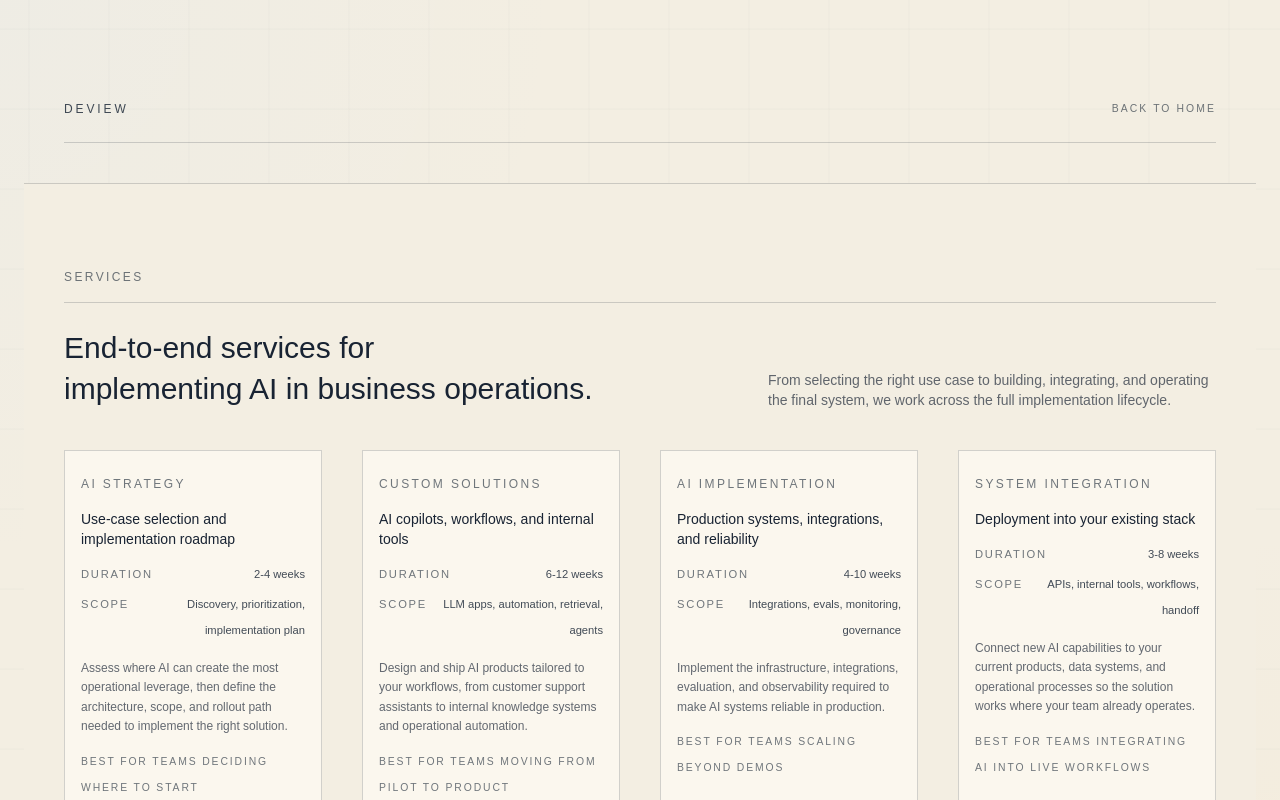
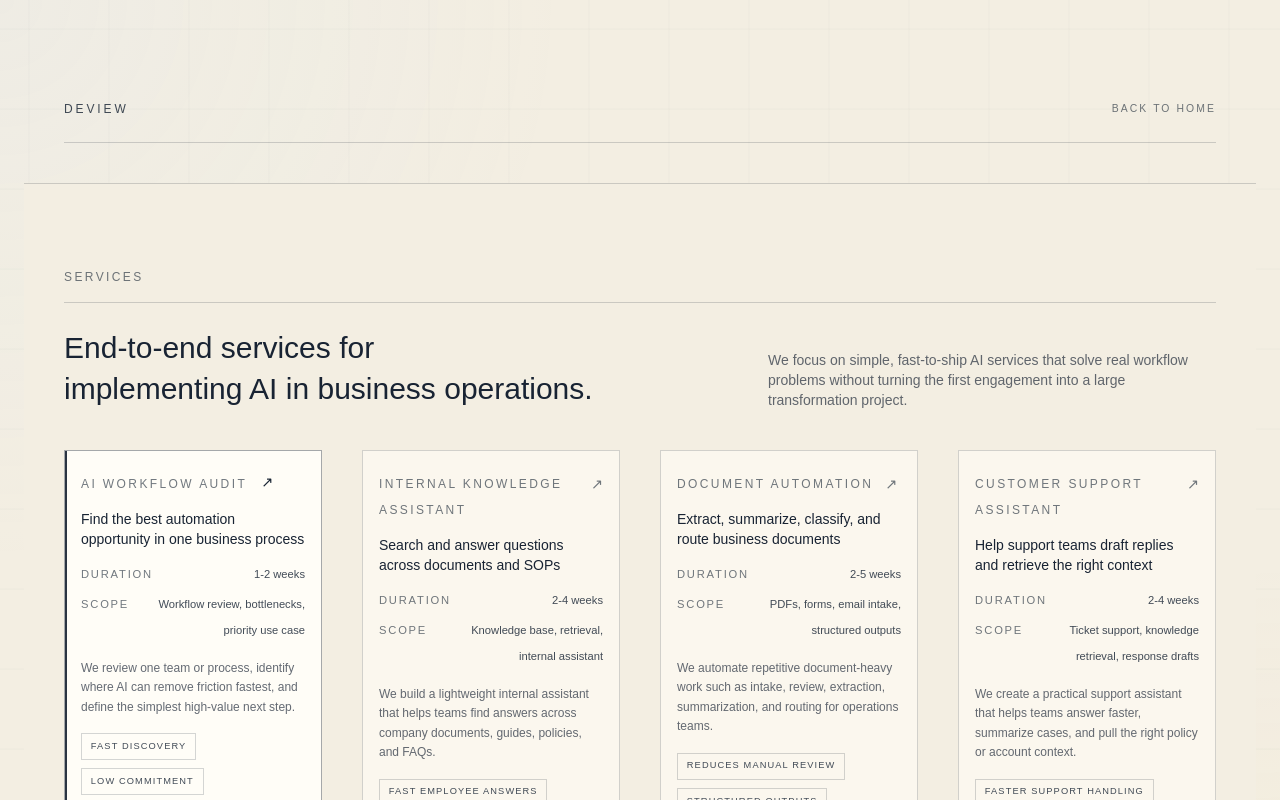
Before and after one commit to artemiusradin-png/deview-website, a Next.js app: page /services in a window 1280 px wide. Shown: the top 800 px of the page. Built offline with nearby package versions, Linux system fonts and the light colour scheme.

Commit message:
Simplify services offerings

```diff
--- a/components/HomeServicesSection.tsx
+++ b/components/HomeServicesSection.tsx
@@ -1,5 +1,6 @@
 "use client";
 
+import { useState } from "react";
 import { motion } from "framer-motion";
 import { homeSectionCardMotion, homeSectionReveal, homeSectionStagger } from "@/lib/home-section-motion";
 import { homeServices } from "@/lib/services";
@@ -10,6 +11,8 @@ type HomeServicesSectionProps = {
 };
 
 export function HomeServicesSection({ variant = "home" }: HomeServicesSectionProps) {
+  const [activeServiceId, setActiveServiceId] = useState(homeServices[0].id);
+
   return (
     <section
       id={variant === "home" ? "services" : undefined}
@@ -30,8 +33,8 @@ export function HomeServicesSection({ variant = "home" }: HomeServicesSectionPro
               implementing AI in business operations.
             </h2>
             <p className="max-w-md text-[0.8rem] text-[var(--text-muted)] md:text-sm">
-              From selecting the right use case to building, integrating, and operating the final system, we work across
-              the full implementation lifecycle.
+              We focus on simple, fast-to-ship AI services that solve real workflow problems without turning the first
+              engagement into a large transformation project.
             </p>
           </div>
         </div>
@@ -48,10 +51,38 @@ export function HomeServicesSection({ variant = "home" }: HomeServicesSectionPro
               key={service.id}
               variants={homeSectionCardMotion}
               transition={{ duration: 0.45 }}
-              whileHover={{ y: -4, borderColor: "rgba(240, 240, 250, 0.32)" }}
-              className="panel panel-interactive border border-[var(--white-20)] bg-[var(--surface)] px-4 py-5"
+              whileHover={{ y: -4 }}
+              onMouseEnter={() => setActiveServiceId(service.id)}
+              className={`group panel panel-interactive relative overflow-hidden border px-4 py-5 transition-all duration-200 ${
+                activeServiceId === service.id
+                  ? "border-[var(--white-40)] bg-[var(--surface-elevated)] shadow-[0_20px_45px_rgba(0,0,0,0.14)]"
+                  : "border-[var(--white-20)] bg-[var(--surface)]"
+              }`}
             >
-              <p className="section-label mb-3 text-[0.6rem]">{service.label}</p>
+              <span
+                aria-hidden="true"
+                className={`absolute inset-y-0 left-0 w-[2px] transition-opacity duration-200 ${
+                  activeServiceId === service.id ? "bg-[var(--white-90)] opacity-100" : "bg-[var(--white-40)] opacity-0"
+                }`}
+              />
+              <button
+                type="button"
+                onClick={() => setActiveServiceId(service.id)}
+                className="flex w-full flex-col border-0 bg-transparent p-0 text-left text-inherit"
+                aria-pressed={activeServiceId === service.id}
+              >
+                <div className="mb-3 flex items-start justify-between gap-3">
+                  <p className="section-label text-[0.6rem]">{service.label}</p>
+                  <span
+                    className={`text-[0.9rem] transition-all duration-200 ${
+                      activeServiceId === service.id
+                        ? "translate-x-[2px] -translate-y-[2px] text-[var(--white-100)]"
+                        : "text-[var(--white-60)]"
+                    }`}
+                  >
+                    ↗
+                  </span>
+                </div>
                 <p className="mb-3 text-sm text-[var(--white-100)]">{service.title}</p>
                 <div className="mb-4 space-y-1 text-[0.7rem] text-[var(--white-80)]">
                   <div className="flex justify-between gap-2">
@@ -63,8 +94,19 @@ export function HomeServicesSection({ variant = "home" }: HomeServicesSectionPro
                     <span className="text-right">{service.scope}</span>
                   </div>
                 </div>
-              <p className="mb-3 text-[0.75rem] leading-relaxed text-[var(--text-muted)]">{service.body}</p>
+                <p className="mb-4 text-[0.75rem] leading-relaxed text-[var(--text-muted)]">{service.body}</p>
+                <div className="mb-4 flex flex-wrap gap-2">
+                  {service.bullets.map((bullet) => (
+                    <span
+                      key={bullet}
+                      className="inline-flex min-h-[1.7rem] items-center whitespace-nowrap border border-[var(--white-20)] px-[0.55rem] py-[0.22rem] text-[0.58rem] leading-none tracking-[0.12em] text-[var(--white-80)] uppercase"
+                    >
+                      {bullet}
+                    </span>
+                  ))}
+                </div>
                 <p className="text-[0.65rem] uppercase tracking-[0.18em] text-[var(--white-60)]">{service.status}</p>
+              </button>
             </motion.article>
           ))}
         </motion.div>
--- a/lib/services.ts
+++ b/lib/services.ts
@@ -1,38 +1,42 @@
 export const homeServices = [
   {
-    label: "AI STRATEGY",
-    title: "Use-case selection and implementation roadmap",
-    duration: "2-4 weeks",
-    scope: "Discovery, prioritization, implementation plan",
-    body: "Assess where AI can create the most operational leverage, then define the architecture, scope, and rollout path needed to implement the right solution.",
+    label: "AI WORKFLOW AUDIT",
+    title: "Find the best automation opportunity in one business process",
+    duration: "1-2 weeks",
+    scope: "Workflow review, bottlenecks, priority use case",
+    body: "We review one team or process, identify where AI can remove friction fastest, and define the simplest high-value next step.",
     status: "Best for teams deciding where to start",
-    id: "strategy",
+    id: "workflow-audit",
+    bullets: ["Fast discovery", "Low commitment", "Clear implementation next step"],
   },
   {
-    label: "CUSTOM SOLUTIONS",
-    title: "AI copilots, workflows, and internal tools",
-    duration: "6-12 weeks",
-    scope: "LLM apps, automation, retrieval, agents",
-    body: "Design and ship AI products tailored to your workflows, from customer support assistants to internal knowledge systems and operational automation.",
-    status: "Best for teams moving from pilot to product",
-    id: "custom-solutions",
+    label: "INTERNAL KNOWLEDGE ASSISTANT",
+    title: "Search and answer questions across documents and SOPs",
+    duration: "2-4 weeks",
+    scope: "Knowledge base, retrieval, internal assistant",
+    body: "We build a lightweight internal assistant that helps teams find answers across company documents, guides, policies, and FAQs.",
+    status: "Best for teams with fragmented internal knowledge",
+    id: "knowledge-assistant",
+    bullets: ["Fast employee answers", "Grounded on company docs", "Useful across teams"],
   },
   {
-    label: "AI IMPLEMENTATION",
-    title: "Production systems, integrations, and reliability",
-    duration: "4-10 weeks",
-    scope: "Integrations, evals, monitoring, governance",
-    body: "Implement the infrastructure, integrations, evaluation, and observability required to make AI systems reliable in production.",
-    status: "Best for teams scaling beyond demos",
-    id: "ai-implementation",
+    label: "DOCUMENT AUTOMATION",
+    title: "Extract, summarize, classify, and route business documents",
+    duration: "2-5 weeks",
+    scope: "PDFs, forms, email intake, structured outputs",
+    body: "We automate repetitive document-heavy work such as intake, review, extraction, summarization, and routing for operations teams.",
+    status: "Best for teams handling repetitive files and forms",
+    id: "document-automation",
+    bullets: ["Reduces manual review", "Structured outputs", "Works with existing workflows"],
   },
   {
-    label: "SYSTEM INTEGRATION",
-    title: "Deployment into your existing stack",
-    duration: "3-8 weeks",
-    scope: "APIs, internal tools, workflows, handoff",
-    body: "Connect new AI capabilities to your current products, data systems, and operational processes so the solution works where your team already operates.",
-    status: "Best for teams integrating AI into live workflows",
-    id: "system-integration",
+    label: "CUSTOMER SUPPORT ASSISTANT",
+    title: "Help support teams draft replies and retrieve the right context",
+    duration: "2-4 weeks",
+    scope: "Ticket support, knowledge retrieval, response drafts",
+    body: "We create a practical support assistant that helps teams answer faster, summarize cases, and pull the right policy or account context.",
+    status: "Best for teams with repeat support questions",
+    id: "support-assistant",
+    bullets: ["Faster support handling", "Consistent responses", "Human review stays in place"],
   },
 ] as const;
```
Lines whose indentation alone changed are shown as unchanged.
